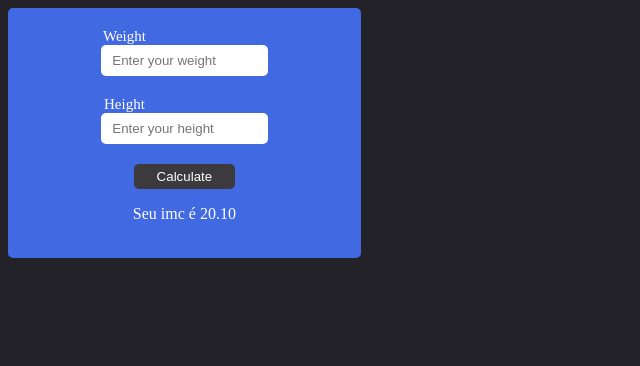
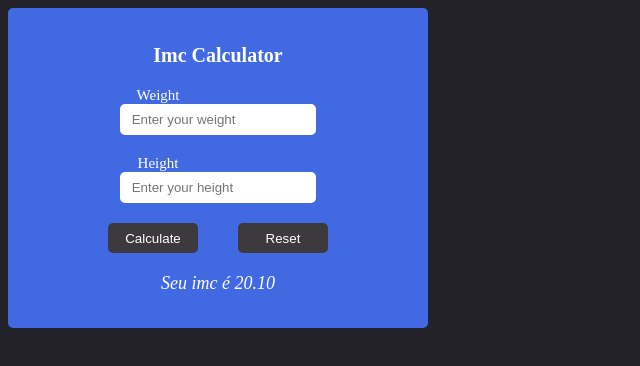
Before and after one commit to vicenteprogammer/imc-caculator-with-IA, a React (Vite) app in the folder front-end/: page / in a window 1280 px wide. Shown: the top 366 px of the page, without its empty margins (0-640 px from the left). Built offline with nearby package versions, Linux system fonts and the light colour scheme; a web font is replaced by a local one.

Commit message:
Increment new interface of apge

```diff
--- a/front-end/src/components/ImcBox/ImcBox.tsx
+++ b/front-end/src/components/ImcBox/ImcBox.tsx
@@ -1,12 +1,18 @@
 import styles from './styles.module.css'
 const ImcBox = () =>{
+
     return(
      <div className={styles.imcBox}>
+        <p className={styles.title} >Imc Calculator</p>
         <label className={styles.labelInput} >Weight</label>
         <input className={styles.input} placeholder=' Enter your weight' type="number" name="" id="" />
         <label className={styles.labelInput}>Height</label>
         <input className={styles.input} placeholder=' Enter your height' type="number" name="" id="" />
-        <button className={styles.btn} >Calculate</button>
+        <div className={styles.btnDiv} >
+         <button className={styles.btn} >Calculate</button>
+         <button className={styles.btn} >Reset</button>
+        </div>
+
         <p className={styles.subtitle}>Seu imc é 20.10</p>
     </div>
     )
--- a/front-end/src/components/ImcBox/styles.module.css
+++ b/front-end/src/components/ImcBox/styles.module.css
@@ -6,13 +6,13 @@
     background-color: #4169E1;
     border-radius: 5px;
     display: flex;
-    padding: 50px;
+    padding: 60px;
     flex-direction: column;
     align-items: center;
     justify-content: center;
     color: brown;
-    width: 20%;
-    height: 150px;
+    width: 300px;
+    height: 200px;
 }
 .input{
     width: 60%;
@@ -23,8 +23,9 @@
 }
 
 .btn{
-    width: 40%;
+    width: 30%;
     padding: 5px;
+    height: 30px;
     border-radius: 5px;
     border: none;
     background-color: #3c3a3c;
@@ -39,6 +40,20 @@
 
 }
 
+.btnDiv{
+    display: flex;
+    justify-content: space-evenly;
+    width: 100%;
+}
+
 .subtitle{
     color: white;
+    margin-top: 20px;
+    font-style: oblique;
+    font-size: large;
 }
+.title{
+    color: white;
+    font-size: 20px;
+    font-weight: bold;
+}
```
